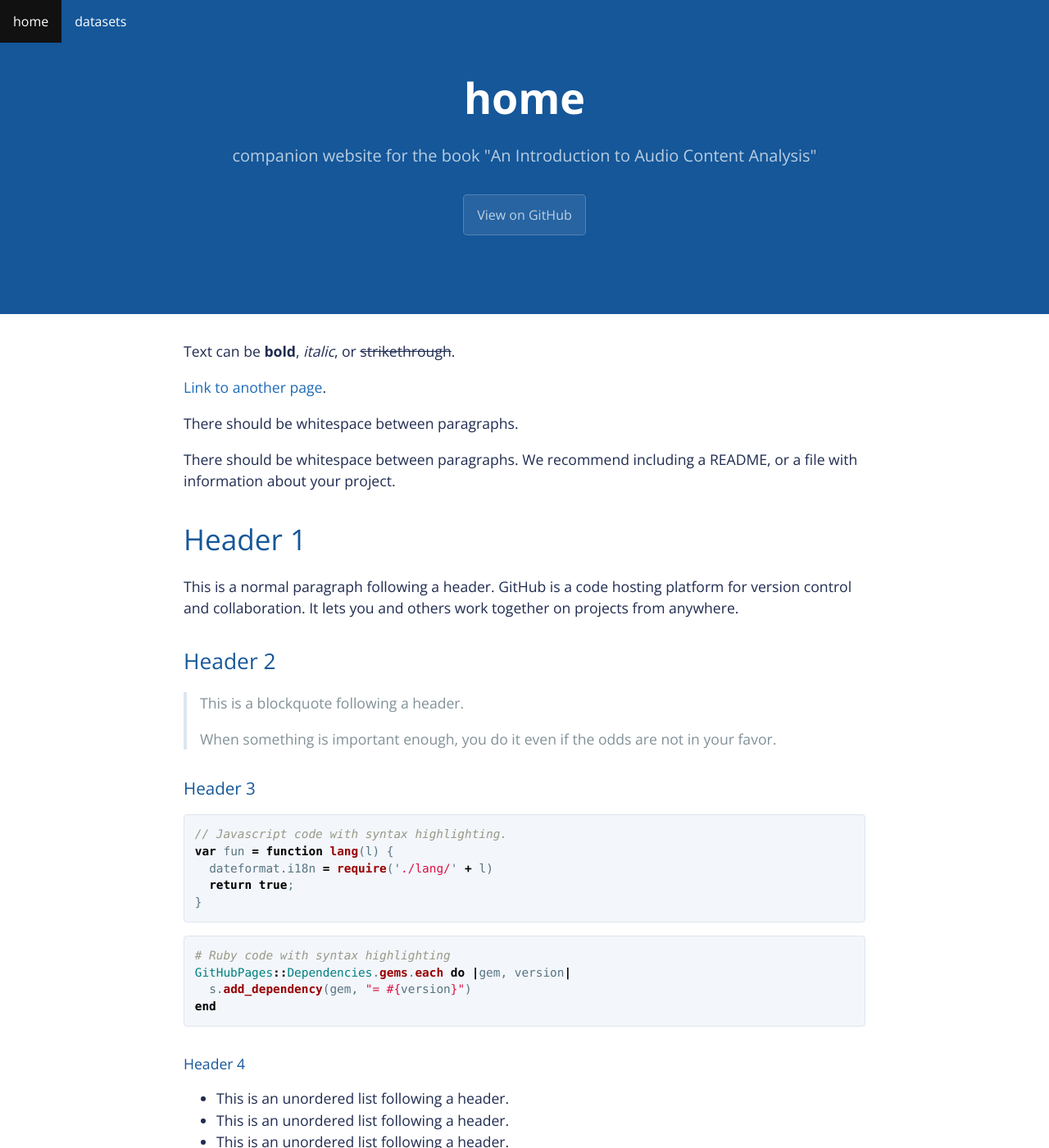
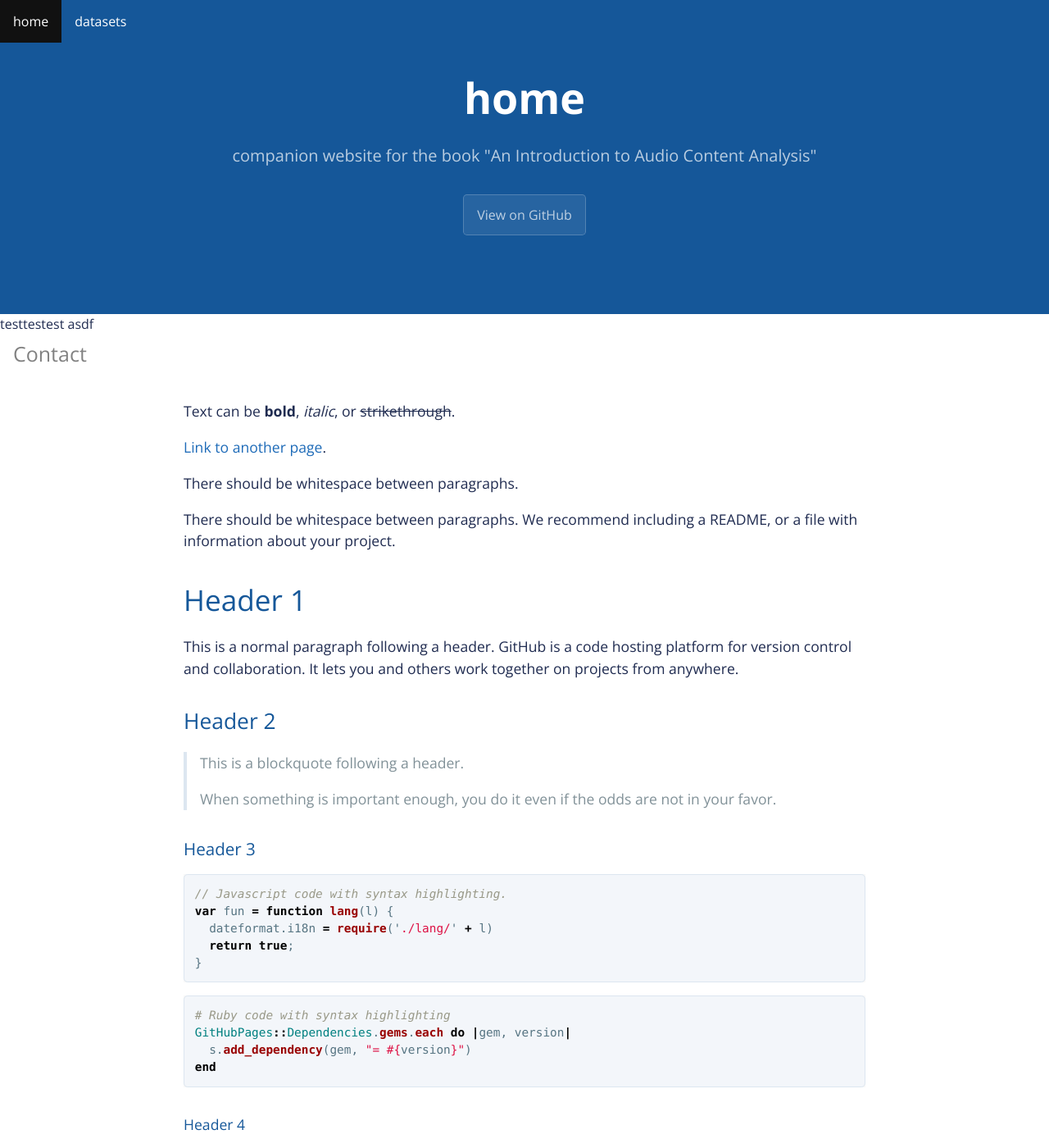
Before and after one commit to alexanderlerch/audiocontentanalysis.org, a Jekyll site: the page built from index.md, in a window 1280 px wide and 1400 px high. Shown: the whole window at 82% size. Built offline with Jekyll 4.4.1, drawn with Linux system fonts in a browser that asks for light colours.

Commit message:
testing sidebar

```diff
--- a/_layouts/default.html
+++ b/_layouts/default.html
@@ -27,6 +27,13 @@
       {% endif %}
     </header>
 
+	<!-- Side navigation -->
+	<div class="sidenav">
+
+	  testtestest asdf
+	  <a href="#">Contact</a>
+	</div>
+
     <main id="content" class="main-content" role="main">
       {{ content }}
 
--- a/_sass/custom.scss
+++ b/_sass/custom.scss
@@ -32,3 +32,42 @@ a.active {
 	  background-color: #111;
 	}
 }
+
+
+.side-nav {
+  height: 100%; /* Full-height: remove this if you want "auto" height */
+  width: 160px; /* Set the width of the sidebar */
+  position: fixed; /* Fixed Sidebar (stay in place on scroll) */
+  z-index: 1; /* Stay on top */
+  top: 0; /* Stay at the top */
+  left: 0;
+  background-color: #111; /* Black */
+  overflow-x: hidden; /* Disable horizontal scroll */
+  padding-top: 20px;
+}
+
+/* The navigation menu links */
+.sidenav a {
+  padding: 6px 8px 6px 16px;
+  text-decoration: none;
+  font-size: 25px;
+  color: #818181;
+  display: block;
+}
+
+/* When you mouse over the navigation links, change their color */
+.sidenav a:hover {
+  color: #f1f1f1;
+}
+
+/* Style page content */
+.main {
+  margin-left: 160px; /* Same as the width of the sidebar */
+  padding: 0px 10px;
+}
+
+/* On smaller screens, where height is less than 450px, change the style of the sidebar (less padding and a smaller font size) */
+@media screen and (max-height: 450px) {
+  .sidenav {padding-top: 15px;}
+  .sidenav a {font-size: 18px;}
+}
```
